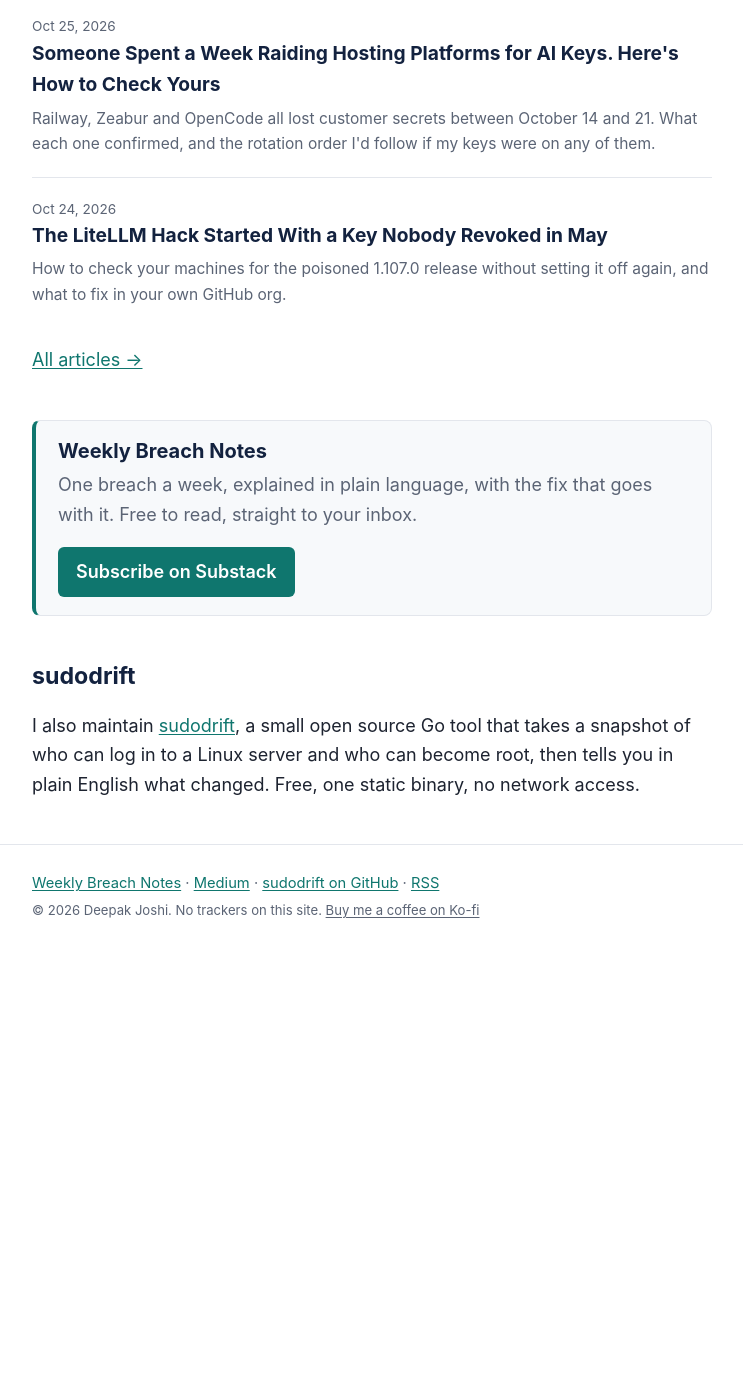
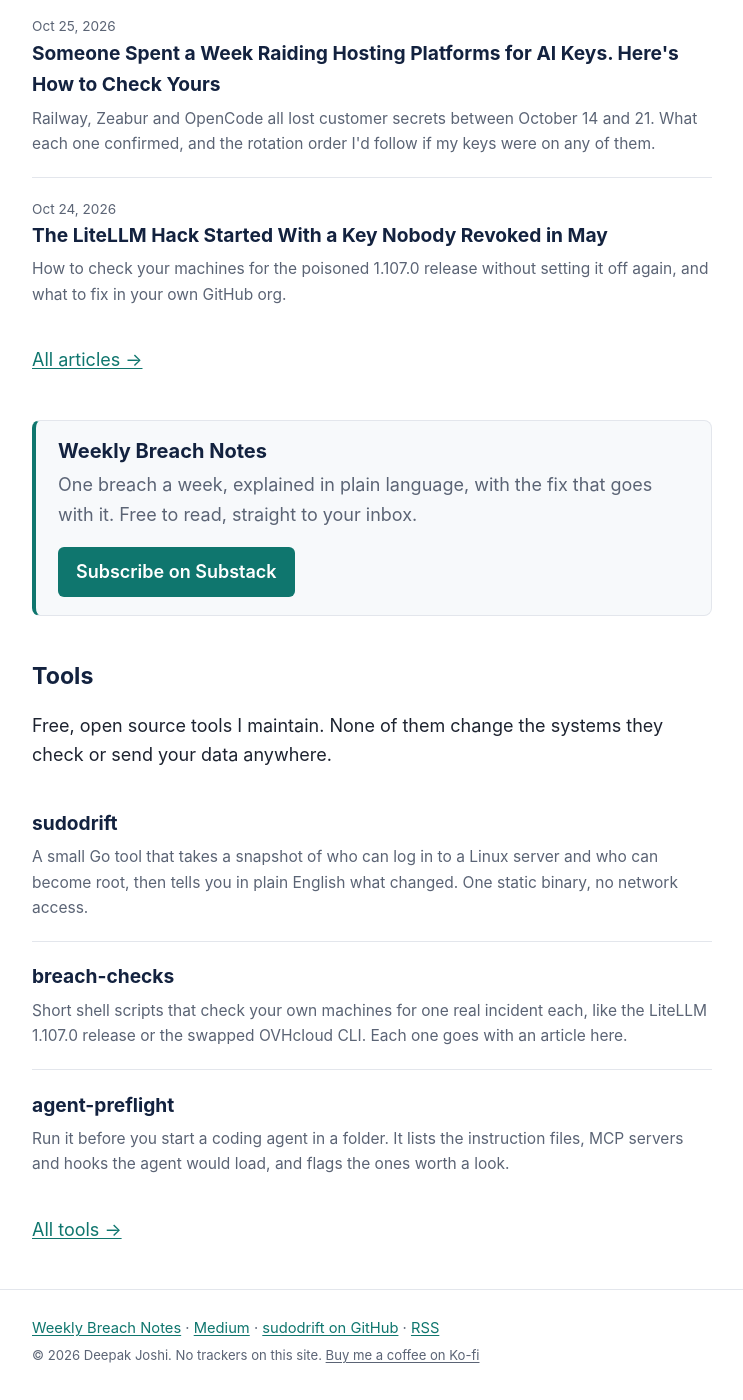
Before and after one commit to sudodrift/sudodrift.github.io, a Jekyll site: the page built from index.html, in a window 1280 px wide and 1400 px high, scrolled down 726 px. Shown: the whole window, without its empty margins (268-1011 px from the left). Built offline with Jekyll 4.4.1, drawn with Linux system fonts in a browser that asks for light colours; before the commit the page ends 1681 px from its top, so only the background shows below that.

Commit message:
Add Tools page and home section for breach-checks and agent-preflight

```diff
--- a/_includes/header.html
+++ b/_includes/header.html
@@ -4,6 +4,7 @@
     <nav class="nav" aria-label="Main">
       <a href="{{ '/articles/' | relative_url }}"{% if page.url == '/articles/' or page.layout == 'post' %} aria-current="page"{% endif %}>Articles</a>
       <a href="{{ '/sudodrift/' | relative_url }}"{% if page.url == '/sudodrift/' %} aria-current="page"{% endif %}>sudodrift</a>
+      <a href="{{ '/tools/' | relative_url }}"{% if page.url == '/tools/' %} aria-current="page"{% endif %}>Tools</a>
       <a href="{{ '/about/' | relative_url }}"{% if page.url == '/about/' %} aria-current="page"{% endif %}>About</a>
       <a class="nav-cta" href="{{ site.links.substack }}">Subscribe</a>
     </nav>
--- a/index.html
+++ b/index.html
@@ -19,5 +19,20 @@
 
 {% include subscribe.html %}
 
-<h2>sudodrift</h2>
-<p>I also maintain <a href="{{ '/sudodrift/' | relative_url }}">sudodrift</a>, a small open source Go tool that takes a snapshot of who can log in to a Linux server and who can become root, then tells you in plain English what changed. Free, one static binary, no network access.</p>
+<h2>Tools</h2>
+<p>Free, open source tools I maintain. None of them change the systems they check or send your data anywhere.</p>
+<ul class="post-list">
+  <li>
+    <a class="post-link" href="{{ '/sudodrift/' | relative_url }}">sudodrift</a>
+    <p>A small Go tool that takes a snapshot of who can log in to a Linux server and who can become root, then tells you in plain English what changed. One static binary, no network access.</p>
+  </li>
+  <li>
+    <a class="post-link" href="https://github.com/sudodrift/breach-checks">breach-checks</a>
+    <p>Short shell scripts that check your own machines for one real incident each, like the LiteLLM 1.107.0 release or the swapped OVHcloud CLI. Each one goes with an article here.</p>
+  </li>
+  <li>
+    <a class="post-link" href="https://github.com/sudodrift/agent-preflight">agent-preflight</a>
+    <p>Run it before you start a coding agent in a folder. It lists the instruction files, MCP servers and hooks the agent would load, and flags the ones worth a look.</p>
+  </li>
+</ul>
+<p><a href="{{ '/tools/' | relative_url }}">All tools →</a></p>
```
Also changed, not shown: tools/index.md (added, +36 -0 lines).
